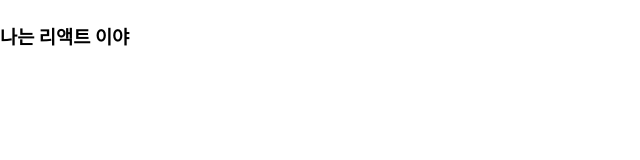
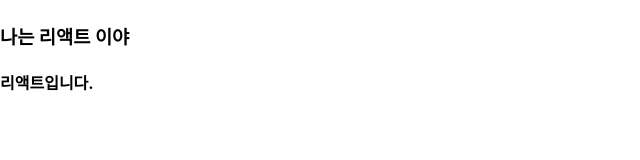
Before and after one commit to dohy-9443/ReactExample, a React (Create React App) app in the folder hello-react/: page / in a window 1280 px wide. Shown: the part 122-282 px from the top of the page, without its empty margins (0-640 px from the left). Built offline with nearby package versions, Linux system fonts and the light colour scheme.

Commit message:
예제5 조건부 연산자

```diff
--- a/hello-react/src/App.js
+++ b/hello-react/src/App.js
@@ -7,6 +7,7 @@ const App = () => {
       <h1>잘 작동하니</h1>
       <h2>어 잘 작동해</h2>
       <h3>나는 {name} 이야</h3>
+      {name === '리액트' ? <h4>리액트입니다.</h4> : <h4>리액트가 아닙니다.</h4>}
     </>
   );
 };
```
